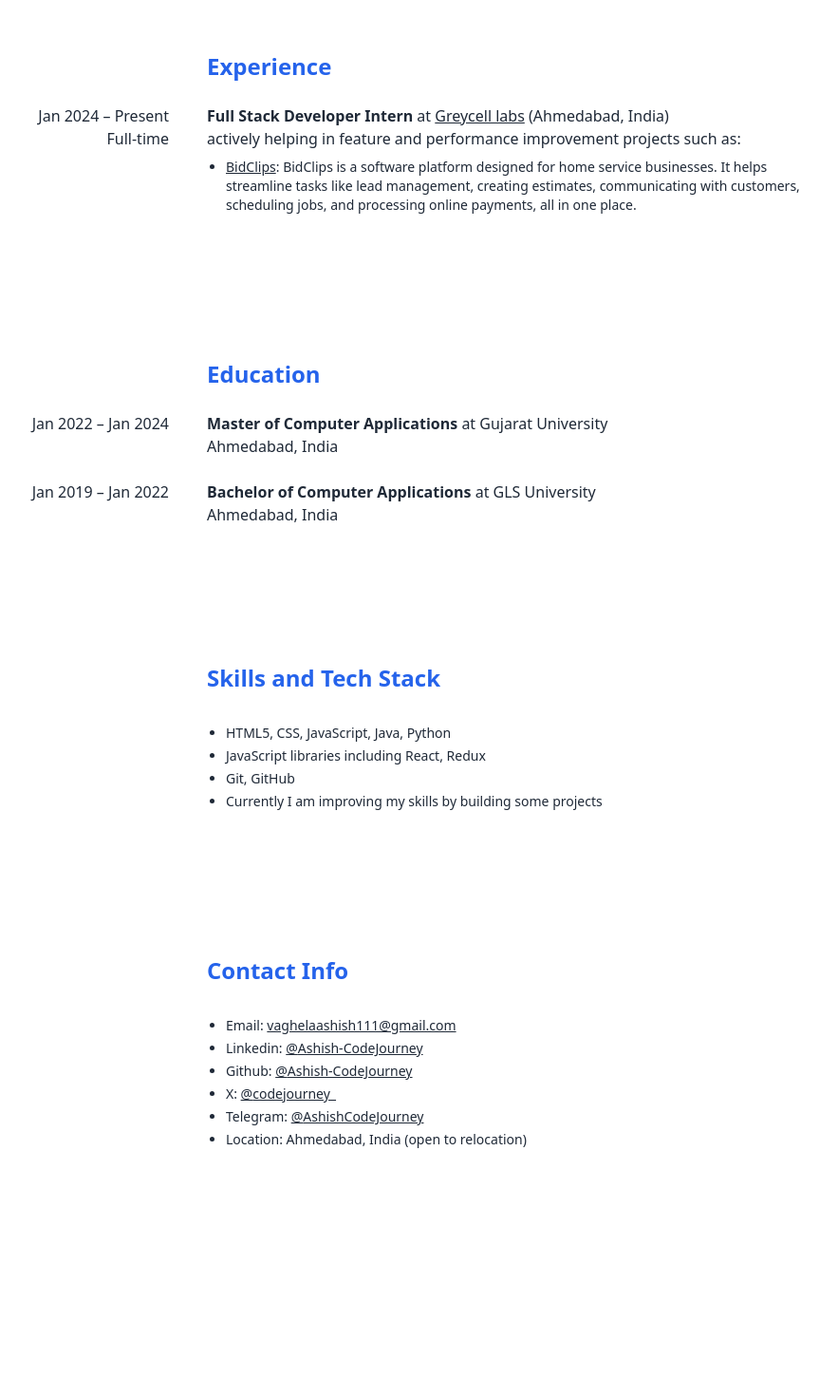
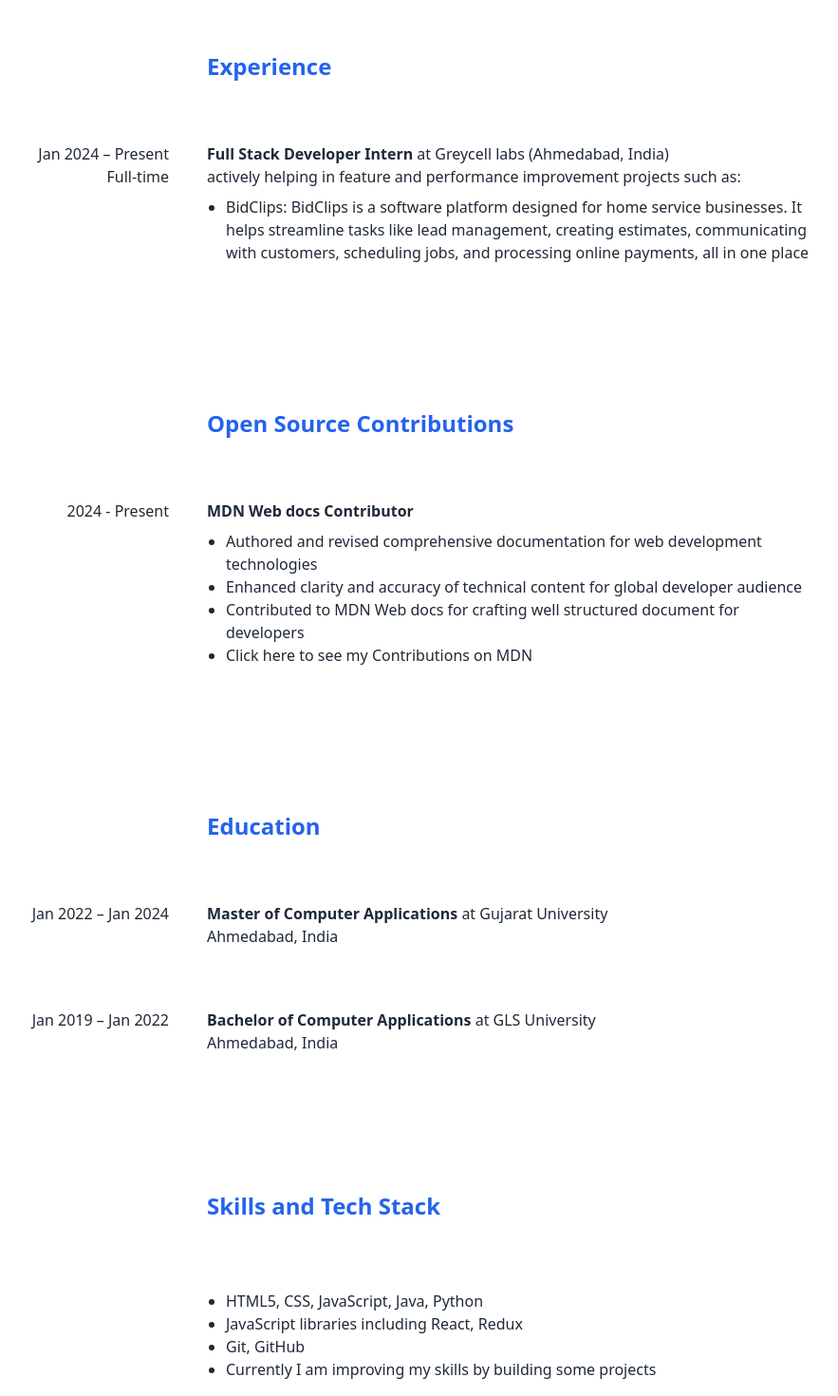
Before and after one commit to sunnykadivar212/sunnykadivar212.github.io, a React (Vite) app: page /resume in a window 1280 px wide. Shown: the part 360-1830 px from the top of the page at 95% size, without its empty margins (208-1091 px from the left). Before the commit the page ends 1674 px from the top, so only its background shows below. Built offline with nearby package versions, Linux system fonts and the light colour scheme.

Commit message:
Open source contributions added

```diff
--- a/src/assets/data.json
+++ b/src/assets/data.json
@@ -38,5 +38,12 @@
     "project1Description": "A real time chat application made using React JS, Express JS, Socket-IO, CORS and some other technologies.",
     "project1ImageUrl": "https://raw.githubusercontent.com/Ashish-CodeJourney/Ashish-CodeJourney.github.io/master/src/assets/project1.png",
     "project1GithubUrl": "https://github.com/Ashish-CodeJourney/Stalk-Talk.git",
-    "project1LiveUrl": "https://stalktalk.vercel.app/"
+    "project1LiveUrl": "https://stalktalk.vercel.app/",
+    "openSourceContributionSince": "2024 - Present",
+    "openSourceContributionsTitle": "MDN Web docs Contributor",
+    "openSourceContributionDetails1": "Authored and revised comprehensive documentation for web development technologies",
+    "openSourceContributionsDetails2": "Enhanced clarity and accuracy of technical content for global developer audience",
+    "openSourceContributionsDetails3": "Contributed to MDN Web docs for crafting well structured document for developers",
+    "openSourceContributionsUrlText": "Click here to see my Contributions on MDN",
+    "openSourceContributionsUrl": "https://github.com/mdn/content/pulls?q=is%3Apr+is%3Amerged+author%3AAshish-CodeJourney"
   }
--- a/src/components/resume/Resume.jsx
+++ b/src/components/resume/Resume.jsx
@@ -3,197 +3,128 @@ import data from "../../assets/data.json";
 function Resume() {
   return (
     <div className="mb-24 mt-6 flex flex-col items-center justify-center px-6">
-      <div className="flex w-full max-w-4xl flex-col gap-10 print:gap-6">
-        <div className="flex w-full max-w-4xl flex-col gap-36 print:gap-10">
-          <div className="flex flex-col gap-16 print:gap-6 lg:gap-6">
-            <div
-              className="grid items-baseline gap-x-10 print:grid-cols-4 lg:grid-cols-4"
-              data-svelte-h="svelte-llc306"
-            >
-              <div className="print:col-start-2 lg:col-span-3 lg:col-start-2">
+      <div className="flex w-full max-w-4xl flex-col gap-10">
+        <div className="flex w-full max-w-4xl flex-col gap-36">
+          {/* Experience */}
+          <div className="flex flex-col gap-16">
+            <div className="grid items-baseline gap-x-10 lg:grid-cols-4">
+              <div className="lg:col-span-3 lg:col-start-2">
                 <h2 className="text-2xl font-bold text-blue-600">Experience</h2>
               </div>
             </div>
-            <div className="grid items-baseline gap-x-10 print:grid-cols-4 lg:grid-cols-4">
-              <div className="print:text-right lg:text-right">
-                <span className="inline">
-                  {data.workingInCurrentCompanySince}{" "}
+            <div className="grid items-baseline gap-x-10 lg:grid-cols-4">
+              <div className="lg:text-right">
+                <span>{data.workingInCurrentCompanySince}</span>
+              </div>
+              <div className="lg:col-span-3">
+                <h2 className="inline font-bold">{data.currentPosition}</h2>{" "}
+                <span>
+                  at <a href={data.companySite}>{data.company}</a> ({data.companyLocation})
                 </span>
               </div>
-              <div className="print:col-span-3 lg:col-span-3">
-                <h2 className="inline font-bold">{data.currentPosition}</h2>{" "}
-                <span className="[&_a]:underline">
-                  at{" "}
-                  <a
-                    href={data.companySite}
-                    target="_blank"
-                    rel="noreferrer nofollow"
-                  >
-                    {data.company}
-                  </a>{" "}
-                  ({data.companyLocation}){" "}
-                </span>
-              </div>{" "}
-              <div className="print:text-right lg:text-right">
-                <span className="inline">{data.workingShift}</span>
+              <div className="lg:text-right">
+                <span>{data.workingShift}</span>
               </div>
-              <div className="print:col-span-3 lg:col-span-3">
-                <p>
-                  actively helping in feature and performance improvement
-                  projects such as:{" "}
-                </p>
-                <ul className="mx-5 my-2 flex list-disc flex-col gap-1 text-sm">
-                  <li className="[&_a]:underline">
-                    <a
-                      href={data.workingProjectSite}
-                      target="_blank"
-                      rel="noreferrer nofollow"
-                    >
-                      {data.workingOn}
-                    </a>
-                    : {data.workingProjectDescription}.{" "}
+              <div className="lg:col-span-3">
+                <p>actively helping in feature and performance improvement projects such as:</p>
+                <ul className="mx-5 my-2 list-disc">
+                  <li>
+                    <a href={data.workingProjectSite}>{data.workingOn}</a>: {data.workingProjectDescription}
                   </li>
                 </ul>
               </div>
             </div>
           </div>
-          <div className="flex flex-col gap-16 print:gap-6 lg:gap-6">
-            <div
-              className="grid items-baseline gap-x-10 print:grid-cols-4 lg:grid-cols-4"
-              data-svelte-h="svelte-1qclnao"
-            >
-              <div className="print:col-start-2 lg:col-span-3 lg:col-start-2">
-                <h2 className="text-2xl font-bold text-blue-600 ">Education</h2>
+
+          {/* Open Source Contributions */}
+          <div className="flex flex-col gap-16">
+            <div className="grid items-baseline gap-x-10 lg:grid-cols-4">
+              <div className="lg:col-span-3 lg:col-start-2">
+                <h2 className="text-2xl font-bold text-blue-600">Open Source Contributions</h2>
               </div>
             </div>
-            <div className="grid items-baseline gap-x-10 print:grid-cols-4 lg:grid-cols-4">
-              <div className="print:text-right lg:text-right">
-                <span className="inline">{data.mastersCollegeTime} </span>
+            <div className="grid items-baseline gap-x-10 lg:grid-cols-4">
+              <div className="lg:text-right">
+                <span>{data.openSourceContributionSince}</span>
               </div>
-              <div className="print:col-span-3 lg:col-span-3">
-                <h2 className="inline font-bold">{data.mastersDegree}</h2>{" "}
-                <span>at {data.mastersUniversity} </span>
-              </div>
-              <div
-                className="print:text-right lg:text-right"
-                data-svelte-h="svelte-yw87rh"
-              >
-                <span className="inline" />
-              </div>
-              <div className="print:col-span-3 lg:col-span-3">
-                <p>{data.mastersUniversityLocation}</p>
-              </div>
-            </div>
-            <div className="grid items-baseline gap-x-10 print:grid-cols-4 lg:grid-cols-4">
-              <div className="print:text-right lg:text-right">
-                <span className="inline">{data.bacheloursCollegeTime}</span>
-              </div>
-              <div className="print:col-span-3 lg:col-span-3">
-                <h2 className="inline font-bold">{data.bacheloursDegree}</h2>{" "}
-                <span>at {data.bacheloursUniversity} </span>
-              </div>
-              <div
-                className="print:text-right lg:text-right"
-                data-svelte-h="svelte-yw87rh"
-              >
-                <span className="inline" />
-              </div>
-              <div className="print:col-span-3 lg:col-span-3">
-                <p>{data.bacheloursUniversityLocation}</p>
-              </div>
-            </div>
-          </div>
-          <div className="flex flex-col gap-16 print:gap-6 lg:gap-6">
-            <div
-              className="grid items-baseline gap-x-10 print:grid-cols-4 lg:grid-cols-4"
-              data-svelte-h="svelte-1prmtjf"
-            >
-              <div className="print:col-span-3 print:col-start-2 lg:col-span-3 lg:col-start-2">
-                <h2 className="text-2xl font-bold text-blue-600">
-                  Skills and Tech Stack
-                </h2>
-              </div>
-            </div>
-            <div className="grid items-baseline gap-x-10 print:grid-cols-4 lg:grid-cols-4">
-              <div className="print:col-span-3 print:col-start-2 lg:col-span-3 lg:col-start-2">
-                <ul className="mx-5 my-2 flex list-disc flex-col gap-1 text-sm">
-                  <li>{data.knownSkills}</li>
-                  <li>{data.knownLibrariesAndFrameWorks}</li>
-                  <li>{data.knownTools}</li>
+              <div className="lg:col-span-3">
+                <h2 className="inline font-bold">{data.openSourceContributionsTitle}</h2>
+                <ul className="mx-5 my-2 list-disc">
+                  <li>{data.openSourceContributionDetails1}</li>
+                  <li>{data.openSourceContributionsDetails2}</li>
+                  <li>{data.openSourceContributionsDetails3}</li>
                   <li>
-                    Currently I am improving my skills by building some projects
+                    <a href={data.openSourceContributionsUrl}>
+                      {data.openSourceContributionsUrlText}
+                    </a>
                   </li>
                 </ul>
               </div>
             </div>
           </div>
-          <div className="flex flex-col gap-16 print:gap-6 lg:gap-6">
-            <div
-              className="grid items-baseline gap-x-10 print:grid-cols-4 lg:grid-cols-4"
-              data-svelte-h="svelte-vldwmu"
-            >
-              <div className="print:col-span-3 print:col-start-2 lg:col-span-3 lg:col-start-2">
-                <h2 className="text-2xl font-bold text-blue-600">
-                  Contact Info
-                </h2>
+
+          {/* Education */}
+          <div className="flex flex-col gap-16">
+            <div className="grid items-baseline gap-x-10 lg:grid-cols-4">
+              <div className="lg:col-span-3 lg:col-start-2">
+                <h2 className="text-2xl font-bold text-blue-600">Education</h2>
               </div>
             </div>
-            <div className="grid items-baseline gap-x-10 print:grid-cols-4 lg:grid-cols-4">
-              <div className="print:col-span-3 print:col-start-2 lg:col-span-3 lg:col-start-2">
-                <ul className="mx-5 my-2 flex list-disc flex-col gap-1 text-sm">
-                  <li className="[&_a]:underline">
-                    Email:{" "}
-                    <a
-                      href={data.mailto}
-                      target="_blank"
-                      rel="noreferrer nofollow"
-                    >
-                      {data.email}
-                    </a>{" "}
-                  </li>
-                  <li className="[&_a]:underline">
-                    Linkedin:{" "}
-                    <a
-                      href={data.linkedinUrl}
-                      target="_blank"
-                      rel="noreferrer nofollow"
-                    >
-                      @{data.linkedinUserName}
-                    </a>{" "}
-                  </li>
-                  <li className="[&_a]:underline">
-                    Github:{" "}
-                    <a
-                      href="https://github.com/Ashish-CodeJourney"
-                      target="_blank"
-                      rel="noreferrer nofollow"
-                    >
-                      @{data.githubUserName}
-                    </a>{" "}
-                  </li>
-                  <li className="[&_a]:underline">
-                    X:{" "}
-                    <a
-                      href={data.XUrl}
-                      target="_blank"
-                      rel="noreferrer nofollow"
-                    >
-                      @{data.XUserName}
-                    </a>{" "}
-                  </li>
-                  <li className="[&_a]:underline">
-                    Telegram:{" "}
-                    <a
-                      href={data.telegramUrl}
-                      target="_blank"
-                      rel="noreferrer nofollow"
-                    >
-                      @{data.telegramUserName}
-                    </a>{" "}
-                  </li>
-                  <li className="[&_a]:underline">
-                    Location: {data.city} (open to relocation){" "}
-                  </li>
+            <div className="grid items-baseline gap-x-10 lg:grid-cols-4">
+              <div className="lg:text-right">
+                <span>{data.mastersCollegeTime}</span>
+              </div>
+              <div className="lg:col-span-3">
+                <h2 className="inline font-bold">{data.mastersDegree}</h2> <span>at {data.mastersUniversity}</span>
+                <p>{data.mastersUniversityLocation}</p>
+              </div>
+            </div>
+            <div className="grid items-baseline gap-x-10 lg:grid-cols-4">
+              <div className="lg:text-right">
+                <span>{data.bacheloursCollegeTime}</span>
+              </div>
+              <div className="lg:col-span-3">
+                <h2 className="inline font-bold">{data.bacheloursDegree}</h2> <span>at {data.bacheloursUniversity}</span>
+                <p>{data.bacheloursUniversityLocation}</p>
+              </div>
+            </div>
+          </div>
+
+          {/* Skills and Tech Stack */}
+          <div className="flex flex-col gap-16">
+            <div className="grid items-baseline gap-x-10 lg:grid-cols-4">
+              <div className="lg:col-span-3 lg:col-start-2">
+                <h2 className="text-2xl font-bold text-blue-600">Skills and Tech Stack</h2>
+              </div>
+            </div>
+            <div className="grid items-baseline gap-x-10 lg:grid-cols-4">
+              <div className="lg:col-span-3 lg:col-start-2">
+                <ul className="mx-5 my-2 list-disc">
+                  <li>{data.knownSkills}</li>
+                  <li>{data.knownLibrariesAndFrameWorks}</li>
+                  <li>{data.knownTools}</li>
+                  <li>Currently I am improving my skills by building some projects</li>
+                </ul>
+              </div>
+            </div>
+          </div>
+
+          {/* Contact Info */}
+          <div className="flex flex-col gap-16">
+            <div className="grid items-baseline gap-x-10 lg:grid-cols-4">
+              <div className="lg:col-span-3 lg:col-start-2">
+                <h2 className="text-2xl font-bold text-blue-600">Contact Info</h2>
+              </div>
+            </div>
+            <div className="grid items-baseline gap-x-10 lg:grid-cols-4">
+              <div className="lg:col-span-3 lg:col-start-2">
+                <ul className="mx-5 my-2 list-disc">
+                  <li>Email: <a href={data.mailto}>{data.email}</a></li>
+                  <li>Linkedin: <a href={data.linkedinUrl}>@{data.linkedinUserName}</a></li>
+                  <li>Github: <a href="https://github.com/Ashish-CodeJourney">@{data.githubUserName}</a></li>
+                  <li>X: <a href={data.XUrl}>@{data.XUserName}</a></li>
+                  <li>Telegram: <a href={data.telegramUrl}>@{data.telegramUserName}</a></li>
+                  <li>Location: {data.city} (open to relocation)</li>
                 </ul>
               </div>
             </div>
```
